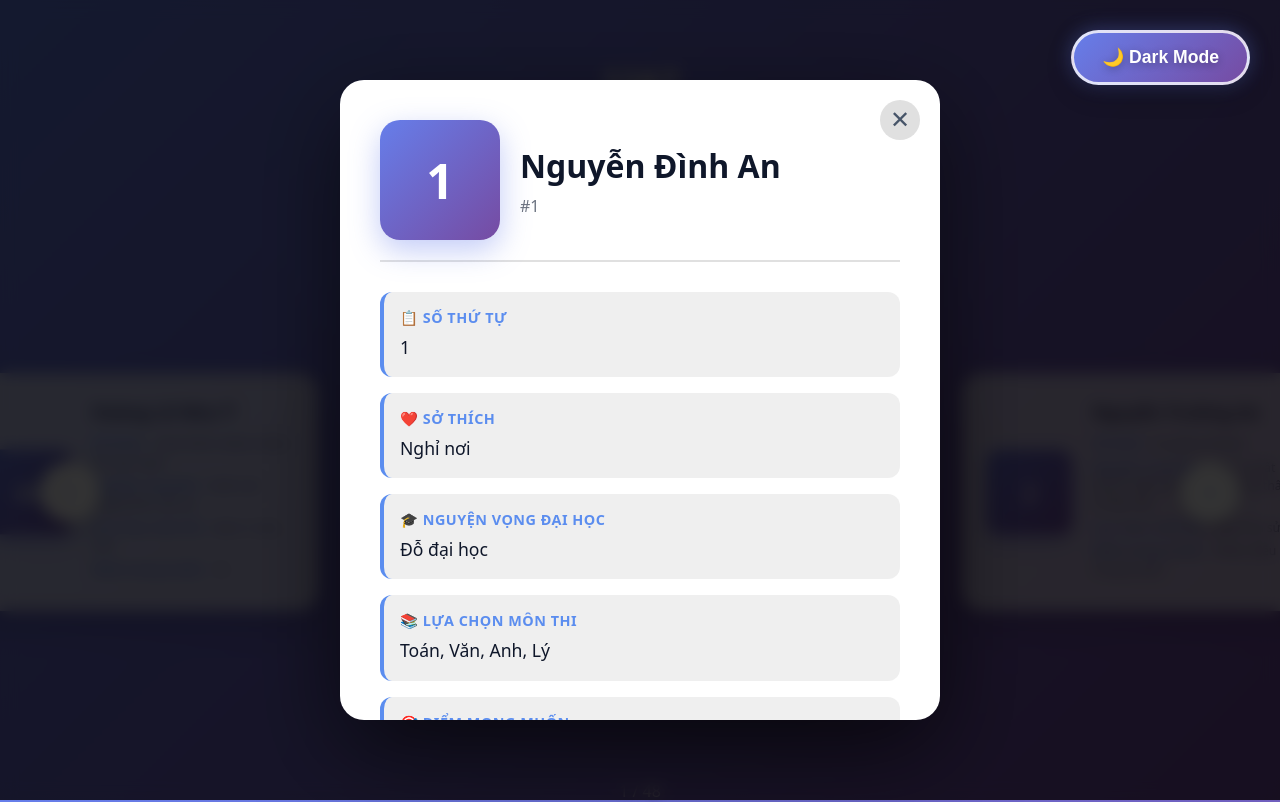
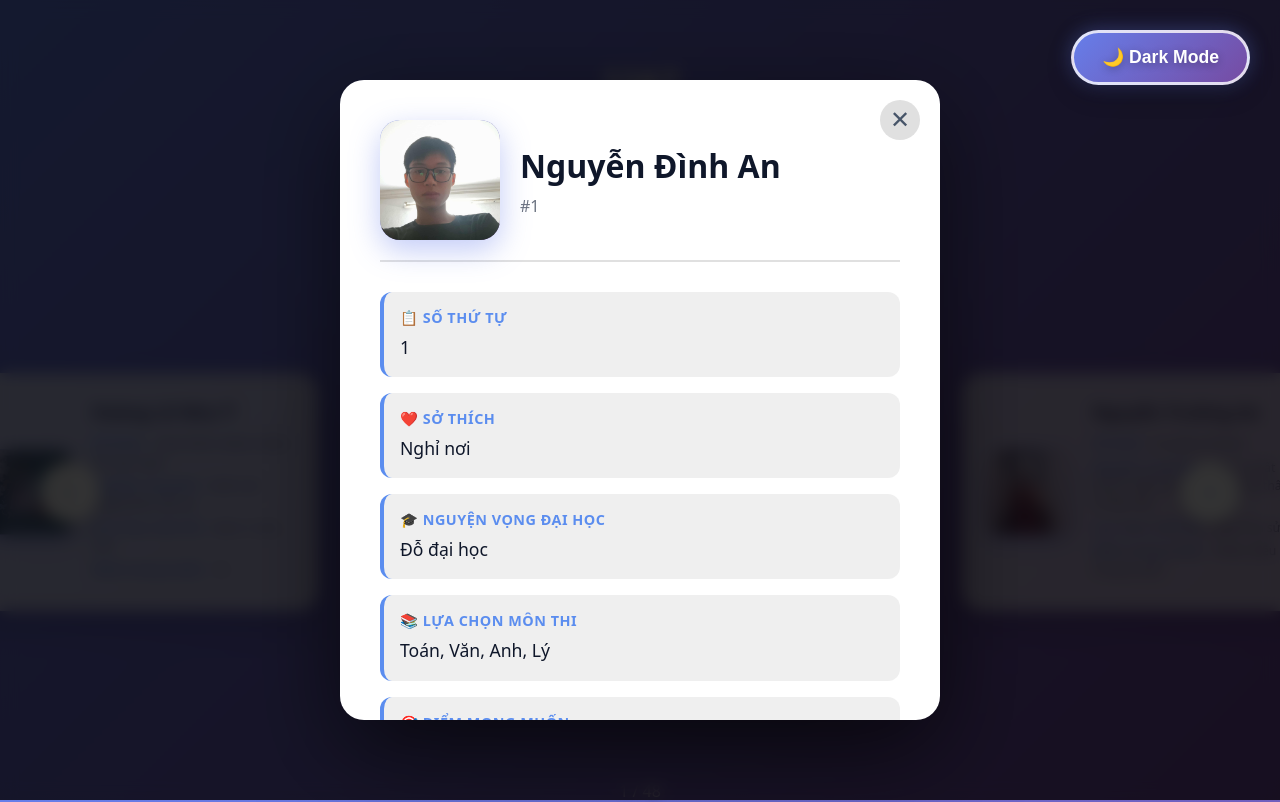
Before and after one commit to a7-k54-lqdhd/site, a plain HTML site: page index.html in a window 1280 px wide. Both pictures are taken after a click on the element 640 px from the left and 491 px from the top of the page. Shown: the top 802 px of the page. Drawn offline with Linux system fonts and the light colour scheme.

Commit message:
Refactor avatar handling in modal and card components

```diff
--- a/index.html
+++ b/index.html
@@ -308,6 +308,20 @@
                 background: linear-gradient(135deg, #667eea, #764ba2);
                 box-shadow: 0 8px 20px rgba(102, 126, 234, 0.4);
                 transition: all 0.3s;
+                overflow: hidden;
+                position: relative;
+            }
+            .avatar img {
+                width: 100%;
+                height: 100%;
+                object-fit: cover;
+                position: absolute;
+                top: 0;
+                left: 0;
+            }
+            .avatar-fallback {
+                position: relative;
+                z-index: 1;
             }
             .card.active .avatar {
                 cursor: pointer;
@@ -514,6 +528,20 @@
                 box-shadow: 0 10px 30px rgba(102, 126, 234, 0.4);
                 cursor: pointer;
                 transition: all 0.3s;
+                overflow: hidden;
+                position: relative;
+            }
+            .modal-avatar img {
+                width: 100%;
+                height: 100%;
+                object-fit: cover;
+                position: absolute;
+                top: 0;
+                left: 0;
+            }
+            .modal-avatar-fallback {
+                position: relative;
+                z-index: 1;
             }
             .modal-avatar:hover {
                 transform: scale(1.08);
@@ -721,13 +749,19 @@
 
                 // Modal functions
                 function showModal(member) {
-                    modalAvatar.textContent = member.id;
+                    const photoPath = member.photo || `images/${member.id}.jpg`;
+
+                    // Update modal avatar with image
+                    modalAvatar.innerHTML = `
+                        <img src="${photoPath}" alt="${member.name}" onerror="this.style.display='none'; this.nextElementSibling.style.display='flex';" />
+                        <span class="modal-avatar-fallback" style="display: none;">${member.id}</span>
+                    `;
+
                     modalName.textContent = member.name;
                     modalId.textContent = `#${member.id}`;
 
                     // Store photo path for avatar click
-                    modalAvatar.dataset.photo =
-                        member.photo || `images/${member.id}.jpg`;
+                    modalAvatar.dataset.photo = photoPath;
 
                     modalBody.innerHTML = `
                         <div class="modal-field">
@@ -854,7 +888,10 @@
                         card.innerHTML = `
                         <div class="avatar" data-photo="${
                             m.photo || `images/${m.id}.jpg`
-                        }">${m.id}</div>
+                        }">
+                            <img src="${m.photo || `images/${m.id}.jpg`}" alt="${m.name}" onerror="this.style.display='none'; this.nextElementSibling.style.display='flex';" />
+                            <span class="avatar-fallback" style="display: none;">${m.id}</span>
+                        </div>
                         <div class="details">
                             <h2>${m.name}</h2>
                             <p><strong>Sở thích:</strong> ${m.hobbies}</p>
```
